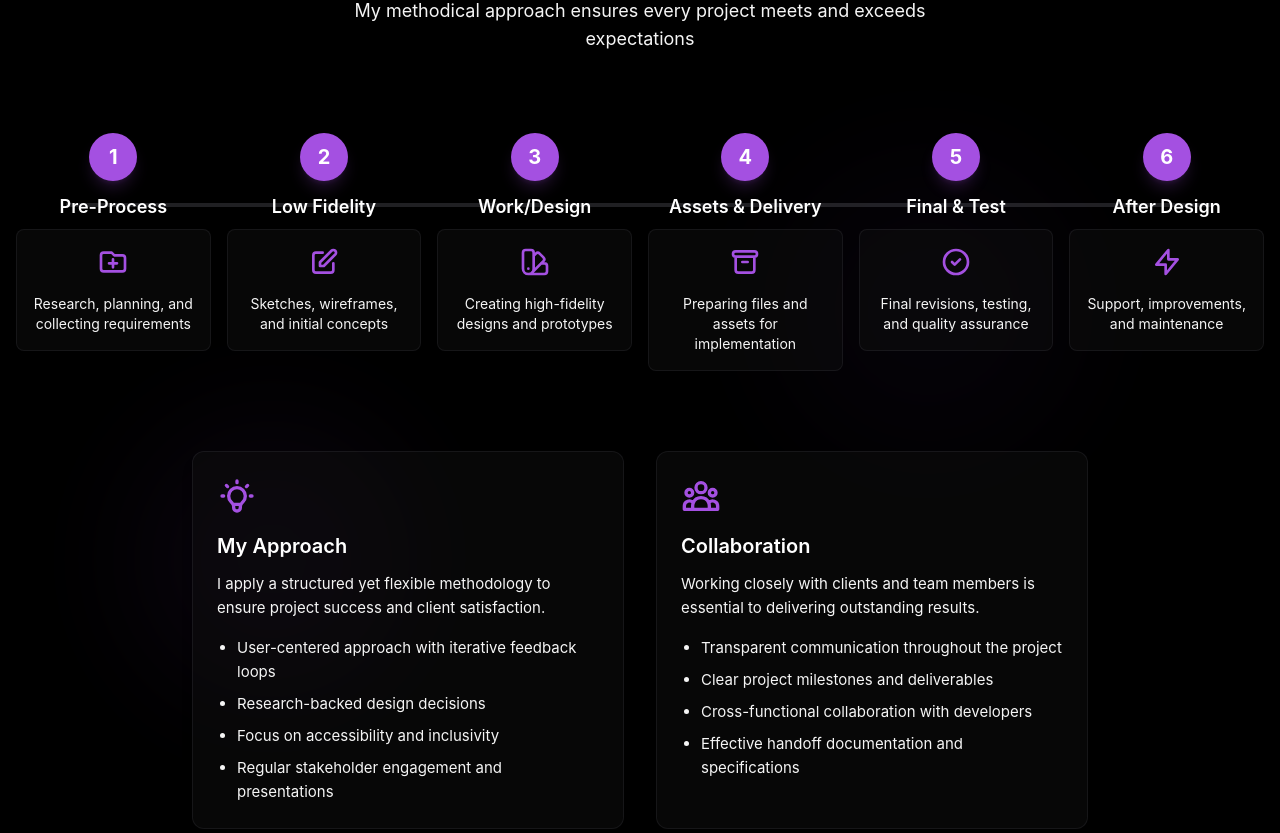
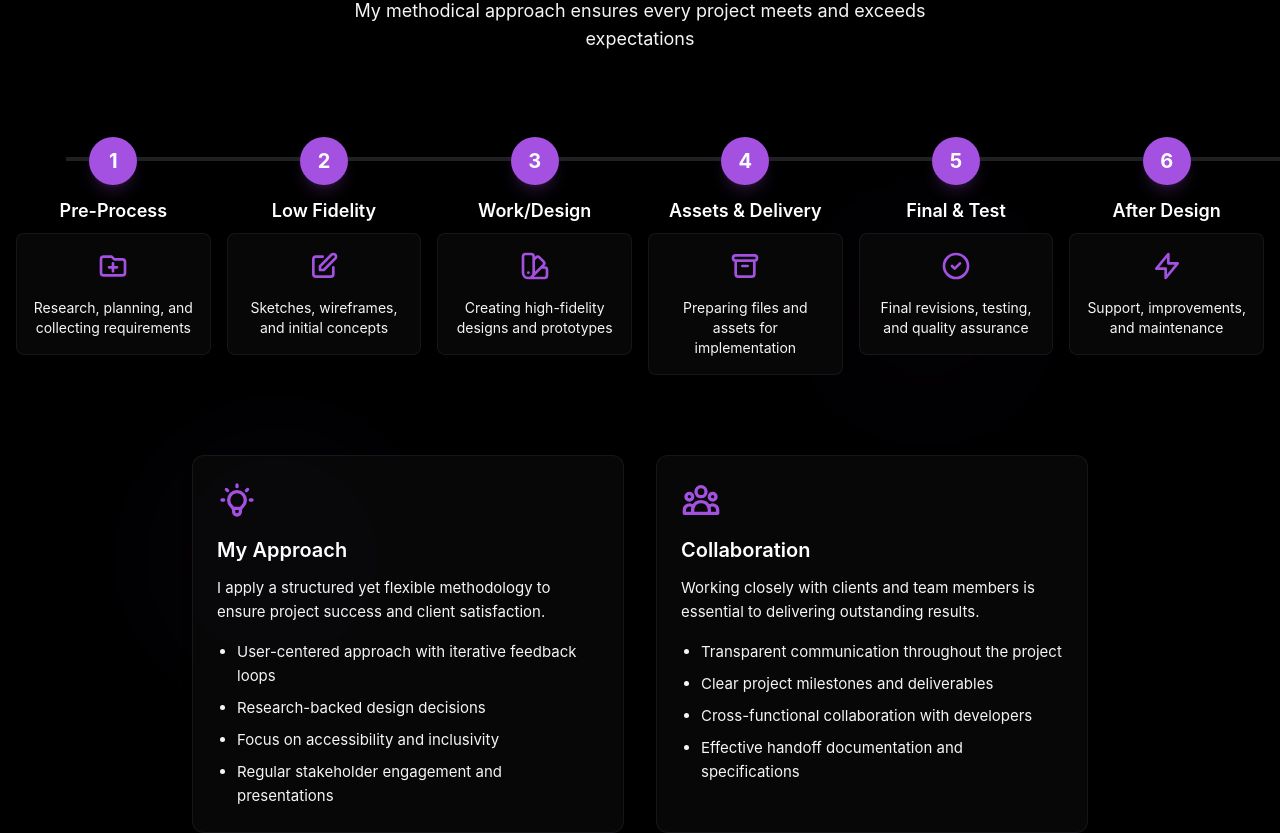
Before and after one commit to MysticKarax/portfolio-2, a Vue app: page / in a window 1280 px wide. Shown: the part 4500-5333 px from the top of the page. Built offline with nearby package versions, Linux system fonts and the light colour scheme.

Commit message:
Process.vue now has animations and fixed connection line position

```diff
--- a/src/components/sections/Process.vue
+++ b/src/components/sections/Process.vue
@@ -1,12 +1,19 @@
 <template>
-  <section id="process" class="py-16 md:py-24 relative overflow-hidden">
+  <section
+    id="process"
+    class="py-16 md:py-24 relative overflow-hidden"
+    v-intersection-observer
+    :class="{ 'section-visible': isVisible }"
+  >
     <!-- Background elements -->
     <div class="absolute inset-0 z-0 opacity-5">
       <div
-        class="absolute top-[30%] right-[15%] w-80 h-80 rounded-full bg-accent-secondary blur-3xl"
+        class="absolute top-[30%] right-[15%] w-80 h-80 rounded-full bg-accent-secondary blur-3xl background-blob"
+        :class="{ 'animate-blob': isVisible }"
       ></div>
       <div
-        class="absolute bottom-[20%] left-[10%] w-72 h-72 rounded-full bg-accent-primary blur-3xl"
+        class="absolute bottom-[20%] left-[10%] w-72 h-72 rounded-full bg-accent-primary blur-3xl background-blob"
+        :class="{ 'animate-blob-delayed': isVisible }"
       ></div>
     </div>
 
@@ -29,7 +36,10 @@
       <div class="hidden md:block">
         <div class="relative">
           <!-- Connection line -->
-          <div class="absolute top-[70px] left-[50px] right-[50px] h-1 bg-accent-tertiary/20"></div>
+          <div
+            class="absolute top-[24px] left-[50px] right-[50px] h-1 bg-accent-tertiary/20 connection-line"
+            :class="{ 'animate-line': isVisible }"
+          ></div>
 
           <!-- Process steps -->
           <div class="grid grid-cols-6 gap-4">
@@ -42,7 +52,7 @@
             >
               <div class="flex flex-col items-center">
                 <div
-                  class="w-12 h-12 rounded-full flex items-center justify-center bg-accent-primary text-white text-xl font-bold mb-3 z-10 shadow-lg shadow-accent-primary/20"
+                  class="w-12 h-12 rounded-full flex items-center justify-center bg-accent-primary text-white text-xl font-bold mb-3 z-10 shadow-lg shadow-accent-primary/20 step-number"
                 >
                   1
                 </div>
@@ -84,7 +94,7 @@
             >
               <div class="flex flex-col items-center">
                 <div
-                  class="w-12 h-12 rounded-full flex items-center justify-center bg-accent-primary text-white text-xl font-bold mb-3 z-10 shadow-lg shadow-accent-primary/20"
+                  class="w-12 h-12 rounded-full flex items-center justify-center bg-accent-primary text-white text-xl font-bold mb-3 z-10 shadow-lg shadow-accent-primary/20 step-number"
                 >
                   2
                 </div>
@@ -126,7 +136,7 @@
             >
               <div class="flex flex-col items-center">
                 <div
-                  class="w-12 h-12 rounded-full flex items-center justify-center bg-accent-primary text-white text-xl font-bold mb-3 z-10 shadow-lg shadow-accent-primary/20"
+                  class="w-12 h-12 rounded-full flex items-center justify-center bg-accent-primary text-white text-xl font-bold mb-3 z-10 shadow-lg shadow-accent-primary/20 step-number"
                 >
                   3
                 </div>
@@ -168,7 +178,7 @@
             >
               <div class="flex flex-col items-center">
                 <div
-                  class="w-12 h-12 rounded-full flex items-center justify-center bg-accent-primary text-white text-xl font-bold mb-3 z-10 shadow-lg shadow-accent-primary/20"
+                  class="w-12 h-12 rounded-full flex items-center justify-center bg-accent-primary text-white text-xl font-bold mb-3 z-10 shadow-lg shadow-accent-primary/20 step-number"
                 >
                   4
                 </div>
@@ -210,7 +220,7 @@
             >
               <div class="flex flex-col items-center">
                 <div
-                  class="w-12 h-12 rounded-full flex items-center justify-center bg-accent-primary text-white text-xl font-bold mb-3 z-10 shadow-lg shadow-accent-primary/20"
+                  class="w-12 h-12 rounded-full flex items-center justify-center bg-accent-primary text-white text-xl font-bold mb-3 z-10 shadow-lg shadow-accent-primary/20 step-number"
                 >
                   5
                 </div>
@@ -252,7 +262,7 @@
             >
               <div class="flex flex-col items-center">
                 <div
-                  class="w-12 h-12 rounded-full flex items-center justify-center bg-accent-primary text-white text-xl font-bold mb-3 z-10 shadow-lg shadow-accent-primary/20"
+                  class="w-12 h-12 rounded-full flex items-center justify-center bg-accent-primary text-white text-xl font-bold mb-3 z-10 shadow-lg shadow-accent-primary/20 step-number"
                 >
                   6
                 </div>
@@ -292,7 +302,10 @@
       <div class="md:hidden">
         <div class="relative pl-10">
           <!-- Vertical connection line -->
-          <div class="absolute top-0 bottom-0 left-4 w-1 bg-accent-tertiary/20"></div>
+          <div
+            class="absolute top-0 bottom-0 left-4 w-1 bg-accent-tertiary/20 vertical-connection-line"
+            :class="{ 'animate-vertical-line': isVisible }"
+          ></div>
 
           <!-- Step 1: Pre-Process -->
           <div
@@ -302,7 +315,7 @@
             :enter="{ opacity: 1, x: 0, transition: { delay: 200, duration: 600 } }"
           >
             <div
-              class="absolute top-0 left-[-30px] w-8 h-8 rounded-full flex items-center justify-center bg-accent-primary text-white text-base font-bold z-10 shadow-md shadow-accent-primary/20"
+              class="absolute top-0 left-[-30px] w-8 h-8 rounded-full flex items-center justify-center bg-accent-primary text-white text-base font-bold z-10 shadow-md shadow-accent-primary/20 mobile-step-number"
             >
               1
             </div>
@@ -340,7 +353,7 @@
             :enter="{ opacity: 1, x: 0, transition: { delay: 400, duration: 600 } }"
           >
             <div
-              class="absolute top-0 left-[-30px] w-8 h-8 rounded-full flex items-center justify-center bg-accent-primary text-white text-base font-bold z-10 shadow-md shadow-accent-primary/20"
+              class="absolute top-0 left-[-30px] w-8 h-8 rounded-full flex items-center justify-center bg-accent-primary text-white text-base font-bold z-10 shadow-md shadow-accent-primary/20 mobile-step-number"
             >
               2
             </div>
@@ -376,7 +389,7 @@
             :enter="{ opacity: 1, x: 0, transition: { delay: 600, duration: 600 } }"
           >
             <div
-              class="absolute top-0 left-[-30px] w-8 h-8 rounded-full flex items-center justify-center bg-accent-primary text-white text-base font-bold z-10 shadow-md shadow-accent-primary/20"
+              class="absolute top-0 left-[-30px] w-8 h-8 rounded-full flex items-center justify-center bg-accent-primary text-white text-base font-bold z-10 shadow-md shadow-accent-primary/20 mobile-step-number"
             >
               3
             </div>
@@ -414,7 +427,7 @@
             :enter="{ opacity: 1, x: 0, transition: { delay: 800, duration: 600 } }"
           >
             <div
-              class="absolute top-0 left-[-30px] w-8 h-8 rounded-full flex items-center justify-center bg-accent-primary text-white text-base font-bold z-10 shadow-md shadow-accent-primary/20"
+              class="absolute top-0 left-[-30px] w-8 h-8 rounded-full flex items-center justify-center bg-accent-primary text-white text-base font-bold z-10 shadow-md shadow-accent-primary/20 mobile-step-number"
             >
               4
             </div>
@@ -452,7 +465,7 @@
             :enter="{ opacity: 1, x: 0, transition: { delay: 1000, duration: 600 } }"
           >
             <div
-              class="absolute top-0 left-[-30px] w-8 h-8 rounded-full flex items-center justify-center bg-accent-primary text-white text-base font-bold z-10 shadow-md shadow-accent-primary/20"
+              class="absolute top-0 left-[-30px] w-8 h-8 rounded-full flex items-center justify-center bg-accent-primary text-white text-base font-bold z-10 shadow-md shadow-accent-primary/20 mobile-step-number"
             >
               5
             </div>
@@ -490,7 +503,7 @@
             :enter="{ opacity: 1, x: 0, transition: { delay: 1200, duration: 600 } }"
           >
             <div
-              class="absolute top-0 left-[-30px] w-8 h-8 rounded-full flex items-center justify-center bg-accent-primary text-white text-base font-bold z-10 shadow-md shadow-accent-primary/20"
+              class="absolute top-0 left-[-30px] w-8 h-8 rounded-full flex items-center justify-center bg-accent-primary text-white text-base font-bold z-10 shadow-md shadow-accent-primary/20 mobile-step-number"
             >
               6
             </div>
@@ -530,9 +543,9 @@
         <div class="grid grid-cols-1 md:grid-cols-2 gap-8">
           <!-- Card 1: My Approach -->
           <div
-            class="bg-background-alt/40 dark:bg-background/70 p-6 rounded-xl border border-accent-tertiary/10 shadow-lg"
+            class="bg-background-alt/40 dark:bg-background/70 p-6 rounded-xl border border-accent-tertiary/10 shadow-lg process-card"
           >
-            <div class="text-accent-primary mb-4">
+            <div class="text-accent-primary mb-4 icon-pulse">
               <svg
                 xmlns="http://www.w3.org/2000/svg"
                 class="h-10 w-10"
@@ -563,9 +576,9 @@
 
           <!-- Card 2: Collaboration -->
           <div
-            class="bg-background-alt/40 dark:bg-background/70 p-6 rounded-xl border border-accent-tertiary/10 shadow-lg"
+            class="bg-background-alt/40 dark:bg-background/70 p-6 rounded-xl border border-accent-tertiary/10 shadow-lg process-card"
           >
-            <div class="text-accent-primary mb-4">
+            <div class="text-accent-primary mb-4 icon-pulse">
               <svg
                 xmlns="http://www.w3.org/2000/svg"
                 class="h-10 w-10"
@@ -601,6 +614,34 @@
 
 <script setup>
 // i18n removed - using direct English text
+import { ref, onMounted } from 'vue';
+
+// Intersection Observer state
+const isVisible = ref(false);
+
+// Intersection Observer directive
+const vIntersectionObserver = {
+  mounted(el) {
+    const observer = new IntersectionObserver(
+      (entries) => {
+        // When section enters viewport
+        if (entries[0].isIntersecting) {
+          isVisible.value = true;
+          // Once triggered, disconnect observer
+          observer.disconnect();
+        }
+      },
+      {
+        root: null, // Use viewport
+        threshold: 0.2, // Trigger when 20% visible
+        rootMargin: '0px',
+      },
+    );
+
+    // Observe the element
+    observer.observe(el);
+  },
+};
 
 // Animation directive (same as other components)
 const vMotion = {
@@ -639,9 +680,33 @@ const vMotion = {
     }, binding.value.enter?.transition?.delay || 0);
   },
 };
+
+// Make directives accessible in template
+const directives = {
+  'intersection-observer': vIntersectionObserver,
+  motion: vMotion,
+};
 </script>
 
 <style scoped>
+/* Section transitions */
+.section-visible {
+  animation: fadeInSection 1.2s ease-out forwards;
+}
+
+@keyframes fadeInSection {
+  0% {
+    opacity: 0;
+    transform: scale(0.98);
+    backdrop-filter: blur(4px);
+  }
+  100% {
+    opacity: 1;
+    transform: scale(1);
+    backdrop-filter: blur(0);
+  }
+}
+
 /* Process step styles */
 .process-step-desktop {
   transition: all 0.3s ease;
@@ -650,6 +715,129 @@ const vMotion = {
 .process-step-mobile {
   position: relative;
   transition: all 0.3s ease;
+}
+
+/* Step number floating effect */
+.step-number {
+  animation: floatUpDown 3s ease-in-out infinite;
+  transition: all 0.3s ease;
+}
+
+.step-number:hover {
+  box-shadow: 0 0 15px 5px rgba(var(--accent-primary-rgb), 0.4);
+  transform: scale(1.1);
+}
+
+.mobile-step-number {
+  animation: floatUpDown 3s ease-in-out infinite;
+  animation-delay: calc(var(--index, 0) * 0.2s);
+  transition: all 0.3s ease;
+}
+
+.mobile-step-number:hover {
+  box-shadow: 0 0 12px 4px rgba(var(--accent-primary-rgb), 0.4);
+  transform: scale(1.1);
+}
+
+@keyframes floatUpDown {
+  0%,
+  100% {
+    transform: translateY(0);
+  }
+  50% {
+    transform: translateY(-6px);
+  }
+}
+/* Connection line animations */
+.connection-line {
+  position: relative;
+  overflow: hidden;
+}
+
+.animate-line::after {
+  content: '';
+  position: absolute;
+  top: 0;
+  left: 0;
+  height: 100%;
+  width: 0;
+  background-color: var(--accent-primary);
+  animation: drawLine 1.5s ease-out forwards;
+  animation-delay: 0.5s;
+}
+
+@keyframes drawLine {
+  0% {
+    width: 0;
+    opacity: 0.3;
+  }
+  100% {
+    width: 100%;
+    opacity: 0.5;
+  }
+}
+
+.vertical-connection-line {
+  position: relative;
+  overflow: hidden;
+}
+
+.animate-vertical-line::after {
+  content: '';
+  position: absolute;
+  top: 0;
+  left: 0;
+  height: 0;
+  width: 100%;
+  background-color: var(--accent-primary);
+  animation: drawVerticalLine 1.8s ease-out forwards;
+  animation-delay: 0.5s;
+}
+
+@keyframes drawVerticalLine {
+  0% {
+    height: 0;
+    opacity: 0.3;
+  }
+  100% {
+    height: 100%;
+    opacity: 0.5;
+  }
+}
+
+/* Background blob animations */
+.background-blob {
+  opacity: 0;
+  transform: scale(0.9);
+  transition:
+    transform 1.5s ease-out,
+    opacity 1.5s ease-out;
+}
+
+.animate-blob {
+  opacity: 0.5;
+  transform: scale(1);
+  animation: pulseBlob 8s ease-in-out infinite;
+}
+
+.animate-blob-delayed {
+  opacity: 0.5;
+  transform: scale(1);
+  animation: pulseBlob 8s ease-in-out infinite;
+  animation-delay: 4s;
+}
+
+@keyframes pulseBlob {
+  0%,
+  100% {
+    transform: scale(1) translate(0, 0);
+  }
+  33% {
+    transform: scale(1.05) translate(5px, -5px);
+  }
+  66% {
+    transform: scale(0.95) translate(-5px, 5px);
+  }
 }
 
 /* Animation and layout utilities */
@@ -669,14 +857,55 @@ const vMotion = {
   transform: translateY(-5px);
 }
 
-/* Card hover effects */
-.process-card {
+/* Icon pulse animation */
+.icon-pulse svg {
   transition: all 0.3s ease;
 }
 
+.icon-pulse:hover svg {
+  transform: scale(1.1);
+  animation: pulsateIcon 1.5s ease-in-out infinite;
+  filter: drop-shadow(0 0 5px rgba(var(--accent-primary-rgb), 0.5));
+}
+
+@keyframes pulsateIcon {
+  0%,
+  100% {
+    transform: scale(1.1);
+  }
+  50% {
+    transform: scale(1.2);
+  }
+}
+
+/* Card hover effects */
+.process-card {
+  transition: all 0.5s cubic-bezier(0.165, 0.84, 0.44, 1);
+  position: relative;
+}
+
 .process-card:hover {
-  transform: translateY(-5px);
-  box-shadow: 0 10px 30px rgba(0, 0, 0, 0.1);
+  transform: translateY(-8px);
+  box-shadow: 0 15px 35px rgba(0, 0, 0, 0.15);
+  border-color: rgba(var(--accent-primary-rgb), 0.3);
+}
+
+.process-card::after {
+  content: '';
+  position: absolute;
+  top: 0;
+  left: 0;
+  width: 100%;
+  height: 100%;
+  border-radius: 0.75rem;
+  opacity: 0;
+  box-shadow: 0 15px 35px rgba(var(--accent-primary-rgb), 0.2);
+  transition: all 0.5s cubic-bezier(0.165, 0.84, 0.44, 1);
+  z-index: -1;
+}
+
+.process-card:hover::after {
+  opacity: 1;
 }
 
 /* Connection line animations */
@@ -693,4 +922,22 @@ const vMotion = {
     font-size: 0.875rem;
   }
 }
+
+/* Reduced motion preference support */
+@media (prefers-reduced-motion: reduce) {
+  .section-visible,
+  .step-number,
+  .mobile-step-number,
+  .animate-line::after,
+  .animate-vertical-line::after,
+  .background-blob,
+  .animate-blob,
+  .animate-blob-delayed,
+  .icon-pulse:hover svg,
+  .process-card:hover {
+    animation: none !important;
+    transition: opacity 0.1s linear !important;
+    transform: none !important;
+  }
+}
 </style>
```
